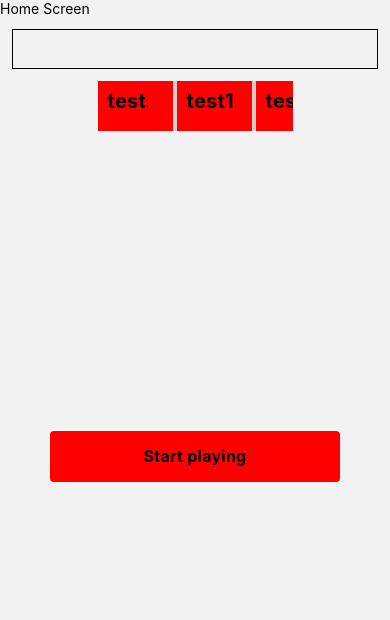
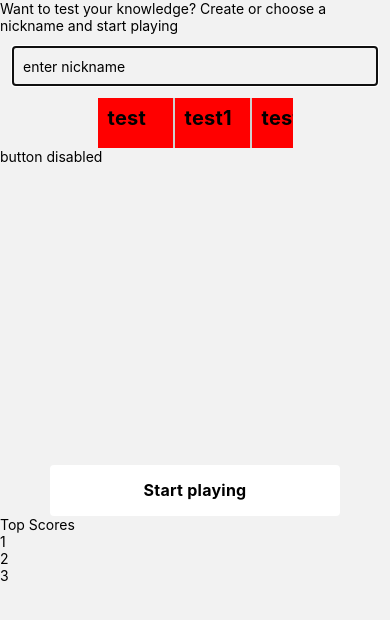
Before and after one commit to Aliendreamer/reactNativeFun, a React Native app: screen /Home in a window 390 px wide. Shown: the top 620 px of the page. Built offline with nearby package versions, Linux system fonts and the light colour scheme.

Commit message:
entry screen done ugly as hell but have all

```diff
--- a/helpers/constants.js
+++ b/helpers/constants.js
@@ -3,5 +3,12 @@ export const ReducerActions = Object.freeze({
 	SET_LANGUAGE_LEVEL: "set_language_level",
 	SET_SCORES: "set_scores",
 	SET_SCORE: "set_score",
-	SET_USER_NAMES: "set_user_names"
+	SET_USER_NAMES: "set_user_names",
+	SET_LAUNCH_STATE: "set_launch_state"
 })
+
+export const StorageKeys = Object.freeze({
+	USER: "user",
+	USERNAMES: "usernames",
+	USERSCORES: "userscores"
+})
--- a/helpers/usercontext.js
+++ b/helpers/usercontext.js
@@ -31,6 +31,13 @@ const userReducer = (state, action) => {
 				...state,
 				availableUserNames: action.payload
 			}
+		case ReducerActions.SET_LAUNCH_STATE:
+			return {
+				...state,
+				availableUserNames: action.payload.usernames,
+				user: action.payload.user,
+				scores: action.payload.scores
+			}
 		default:
 			return state;
 	}
@@ -46,9 +53,9 @@ const UserProvider = ({ children }) => {
 	const setScore = score => dispatch({ type: ReducerActions.SET_SCORE, payload: score });
 	const setScores = scores => dispatch({ type: ReducerActions.SET_SCORES, payload: scores });
 	const setUserNames = availableUserNames => dispatch({ type: ReducerActions.SET_USER_NAMES, payload: availableUserNames });
-
+	const setLaunchState = state => dispatch({ type: ReducerActions.SET_LAUNCH_STATE, payload: state });
 	return (
-		<UserContext.Provider value={{ state, setUser, setLanguageLevel, setScore, setScores, setUserNames }}>
+		<UserContext.Provider value={{ state, setUser, setLanguageLevel, setScore, setScores, setLaunchState, setUserNames }}>
 			{children}
 		</UserContext.Provider>
 	);
--- a/package.json
+++ b/package.json
@@ -10,10 +10,13 @@
 	},
 	"dependencies": {
 		"@expo/webpack-config": "0.17.0",
+		"@react-native-community/async-storage": "1.12.1",
+		"@react-navigation/native": "6.0.13",
 		"@react-navigation/native-stack": "6.9.1",
 		"expo": "46.0.16",
 		"expo-status-bar": "1.4.0",
 		"install": "0.13.0",
+		"lodash": "4.17.21",
 		"react": "18.0.0",
 		"react-dom": "18.0.0",
 		"react-native": "0.69.6",
--- a/screens/homescreen.js
+++ b/screens/homescreen.js
@@ -1,28 +1,46 @@
 // In App.js in a new project
 
-import React, { useEffect, useContext } from 'react';
+import React, { useEffect, useCallback, useContext } from 'react';
 import { View, StyleSheet, TextInput, Text, Pressable, FlatList, SafeAreaView } from 'react-native';
 import { UserContext } from '../helpers/usercontext';
-
+import AsyncStorage from '@react-native-community/async-storage';
+import { StorageKeys } from '../helpers/constants';
+import { isEmpty } from "lodash";
 
 export const HomeScreen = ({ navigation }) => {
-	const { state: { availableUserNames, user } } = useContext(UserContext);
+	const { state: { availableUserNames, scores, user }, setUser, setLaunchState } = useContext(UserContext);
 	useEffect(() => {
-
+		(async () => {
+			const user = await AsyncStorage.getItem(StorageKeys.USER);
+			const userScores = await AsyncStorage.getItem(StorageKeys.USERSCORES);
+			const userAvailableNames = await AsyncStorage.getItem(StorageKeys.USERNAMES);
+			const scores = isEmpty(userScores) ? [1, 2, 3] : JSON.parse(userScores);
+			const usernames = isEmpty(userAvailableNames) ? [] : JSON.parse(userAvailableNames);
+			setLaunchState({ user: user ?? "", scores, usernames });
+		})();
 	}, []);
+	const noUser = isEmpty(user);
 	const data = [...availableUserNames, "test", "test1", "test2", "test3", "test4", "test5"].map((value, index) => {
 		return { key: index, name: value }
 	});
-	const dataTwo = [...availableUserNames, 1, 2, 3].map((value, index) => {
-		return { key: index, value: value }
-	});
-	const onChangeText = () => { };
+	const eventHandler = useCallback(async (value) => {
+		await AsyncStorage.setItem(StorageKeys.USER, value);
+		setUser(value);
+	}, []);
 	return (
 		<View style={styles.container}>
-			<Text style={styles.text}>Home Screen</Text>
+			<Text style={styles.text}
+				ellipsizeMode="clip"
+				numberOfLines={5}
+			>
+				Want to test your knowledge?
+				Create or choose a nickname and start playing</Text>
 			<TextInput
 				style={styles.input}
-				onChangeText={onChangeText}
+				autoFocus={true}
+				blurOnSubmit={true}
+				onChangeText={eventHandler}
+				placeholder="enter nickname"
 				value={user}
 			/>
 			<FlatList
@@ -35,15 +53,22 @@ export const HomeScreen = ({ navigation }) => {
 				data={data}
 				renderItem={({ item }) => (
 					<View style={styles.item}>
-						<Text style={styles.title}>{item.name}</Text>
+						<Text style={styles.title} onPress={async (event) => {
+							const userName = event.target.innerText;
+							await AsyncStorage.setItem(StorageKeys.USER, userName);
+							setUser(userName);
+						}} >
+							{item.name}
+						</Text>
 					</View>
-				)}
+				)
+				}
 				ItemSeparatorComponent={() => {
 					return (
 						<View
 							style={{
 								height: 50,
-								width: 4,
+								width: 2,
 								backgroundColor: "#CED0CE",
 
 							}}
@@ -52,13 +77,23 @@ export const HomeScreen = ({ navigation }) => {
 				}}
 				keyExtractor={(item) => item.key}
 			/>
-			<View>
+			< View >
+				{noUser && <Text>button disabled</Text>}
 				<Pressable
-					style={styles.button}
+					style={noUser ? { ...styles.button, backgroundColor: "white" } : styles.button}
+					disabled={noUser}
 					onPress={() => navigation.navigate('Details')}
 				>
 					<Text style={styles.buttonText}>Start playing</Text>
 				</Pressable>
+			</View >
+			<Text>Top Scores</Text>
+			<View>
+				{scores.slice(0, 3).map((score, index) => (
+					<Text key={index}>
+						{score}
+					</Text>
+				))}
 			</View>
 		</View >
 	);
```
Also changed, not shown: 1 other file (tests, documents, lock files or other folders).
